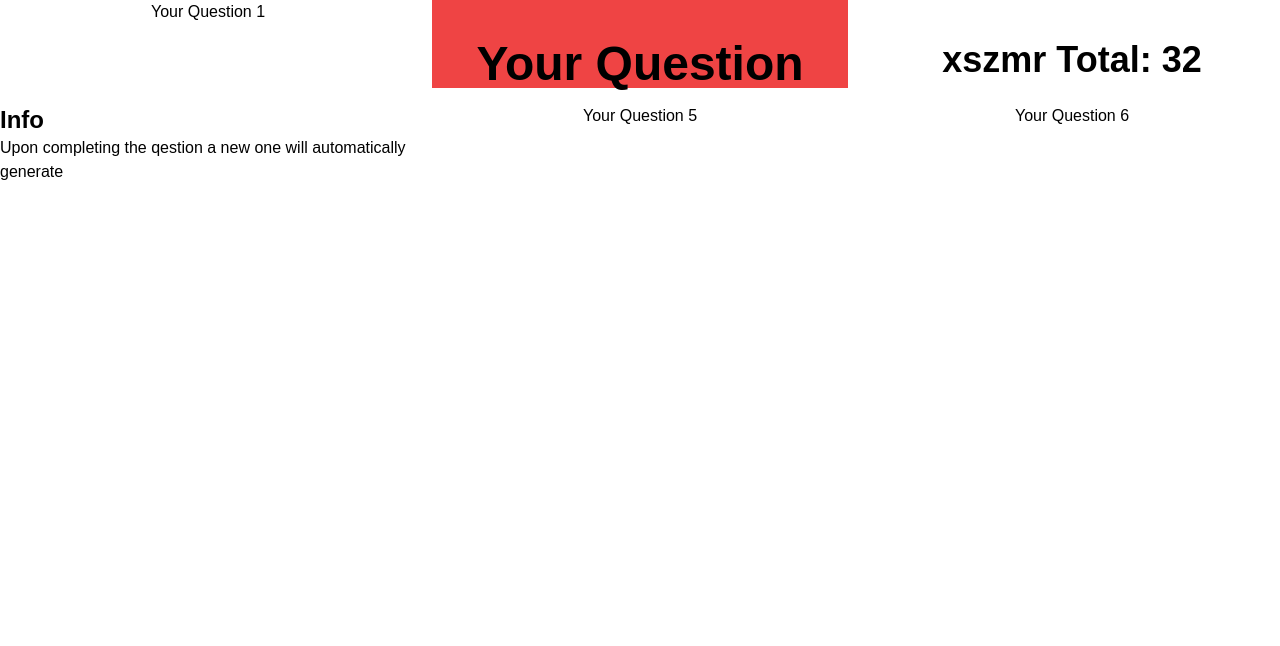
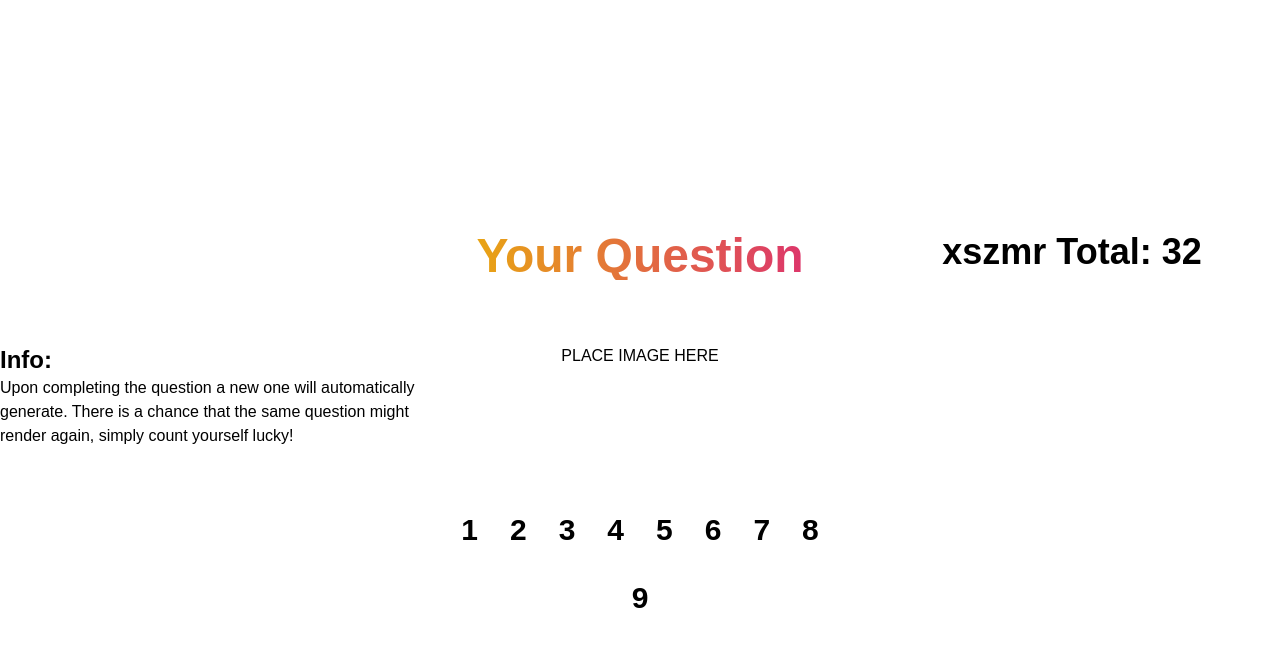
Before and after one commit to LukeSizmur/smileGame, a Next.js app: page /components/BoardPageMain in a window 1280 px wide. Shown: the top 646 px of the page. Built offline with nearby package versions, Linux system fonts and the light colour scheme.

Commit message:
Added an api call Marc's API.
I will now be moving onto the next branch

```diff
--- /dev/null
+++ b/pages/components/BoardPageApi.jsx
@@ -0,0 +1,9 @@
+import React, { useEffect } from 'react'
+
+export default function BoardPageApi() {
+    useEffect(() => {
+        fetch('http://marcconrad.com/uob/smile/api.php').then(
+            (response) => console.log(response)
+        );
+    }, []);
+}
--- /dev/null
+++ b/pages/components/BoardPageButton.jsx
@@ -0,0 +1,12 @@
+import React from 'react'
+
+export default function BoardPageButton() {
+    const buttons = [1, 2, 3, 4, 5, 6, 7, 8, 9]
+    return (
+        <div>
+            {buttons.map(button => (
+                <button className=" p-3 m-1 bg-white rounded-md font-bold text-3xl hover:drop-shadow-lg">{button}</button>
+            ))}
+        </div>
+    )
+}
--- a/pages/components/BoardPageMain.jsx
+++ b/pages/components/BoardPageMain.jsx
@@ -1,22 +1,23 @@
 import React from 'react'
 import Image from 'next/image';
 import Link from 'next/link';
+import BoardPageButton from './BoardPageButton'
 
 export default function BoardPageMain() {
     return (
         // TODO: change the hard coded username
-        <div className=' grid gap-4 grid-cols-3 grid-rows-3'>
+        <div className=' grid gap-4 grid-cols-3 grid-rows-3 pt-48'>
             {/* column 1 */}
             <div className='text-center'>
                 <section>
-                    <h1>Your Question 1</h1>
+
                 </section>
             </div>
             {/* column 2 */}
             <div>
                 <section className='text-center '>
                     {/* TODO: add the image from the API */}
-                    <h1 className=' text-5xl font-bold pt-10 bg-red-500'>Your Question</h1>
+                    <h1 className=' text-5xl font-bold pt-10 text-transparent bg-clip-text bg-gradient-to-r from-yellow-500 to-pink-600'>Your Question</h1>
                 </section>
             </div>
             {/* column 3 */}
@@ -28,20 +29,36 @@ export default function BoardPageMain() {
             {/* column 1 */}
             <div className='text-center'>
                 <section>
-                    <h1 className=' text-left text-2xl font-bold'>Info</h1>
-                    <p className=' text-left'>Upon completing the qestion a new one will automatically generate</p>
+                    <h1 className=' text-left text-2xl font-bold'>Info:</h1>
+                    <p className=' text-left'>Upon completing the question a new one will automatically generate.
+                    There is a chance that the same question might render again, simply count yourself lucky! </p>
                 </section>
             </div>
             {/* column 2 */}
             <div>
                 <section className='text-center '>
                     {/* TODO: add the image from the API */}
-                    <h1>Your Question 5</h1>
+                    <h1>PLACE IMAGE HERE</h1>
                 </section>
             </div>
             {/* column 3 */}
             <div className='text-center'>
-                <h1>Your Question 6</h1>
+
+            </div>
+
+            {/* column 1 */}
+            <div className='text-center'>
+
+            </div>
+            {/* column 2 */}
+            <div>
+                <section className='text-center '>
+                    <BoardPageButton />
+                </section>
+            </div>
+            {/* column 3 */}
+            <div className='text-center'>
+
             </div>
 
         </div>
```
